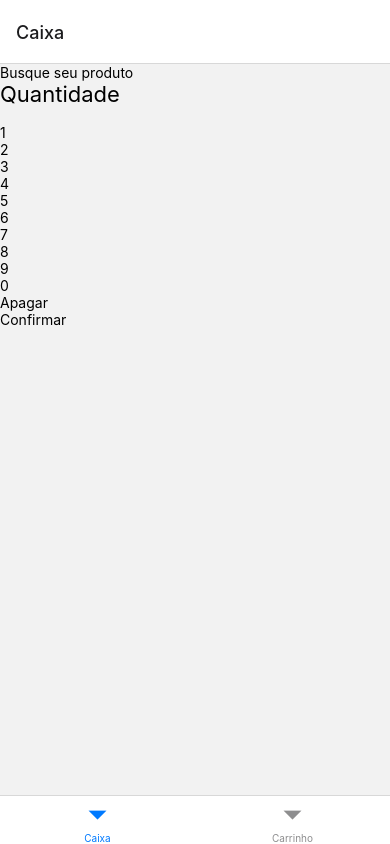
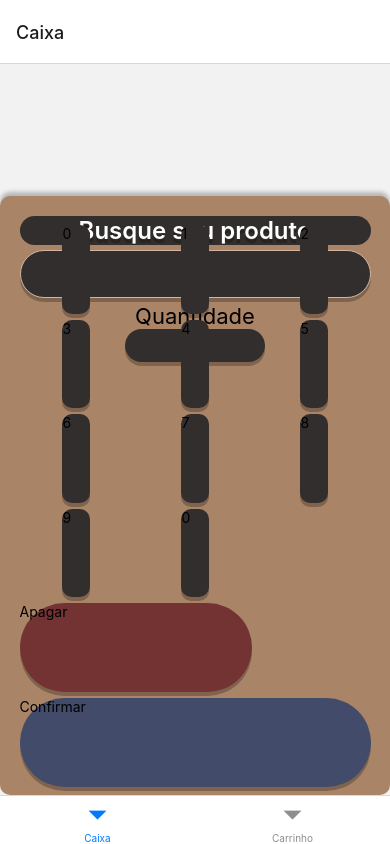
Before and after one commit to Willummp/NextPdv, a React Native app: screen /Caixa in a window 390 px wide. Built offline with nearby package versions, Linux system fonts and the light colour scheme.

Commit message:
Estilo importado do React ao React Native. Necessário Urgentemente de conserto.

```diff
--- a/components/Caixa.jsx
+++ b/components/Caixa.jsx
@@ -54,9 +54,6 @@ export default function EscreverCodigo() {
 
     /* Um FOR para criar os numeros que quer nas Teclas, para mais tarde, fazer um map */
     for (let i = 0; i <= 9; i++) {
-        if (i === 0) {
-            continue; // Pula a iteração se i for igual a 0.
-        }
         numeros.push(`${i}`);
     }
     numeros.push('0');
@@ -119,7 +116,7 @@ export default function EscreverCodigo() {
                         style={styles.teclas}
                         funcao={() => handleDigitarNumeros(item)}
                         numero={item}
-                        key={item}
+                        key={`tecla_${item}`} // Append a unique identifier to the key
                     />
                 ))}
                 <Teclas
@@ -139,36 +136,151 @@ export default function EscreverCodigo() {
 
 const styles = StyleSheet.create({
     caixa: {
-        // Estilos para o contêiner externo.
+        display: 'flex',
+        position: 'absolute',
+        flexDirection: 'column',
+        width: '100%',
+        paddingTop: 20,
+        borderRadius: 10,
+        backgroundColor: '#A98467',
+        shadowColor: 'rgba(0, 0, 0, 0.25)',
+        shadowOffset: {
+            width: 0,
+            height: -4,
+        },
+        shadowRadius: 4,
+        alignItems: 'center',
+        height: '82%', // Use a percentage or other valid unit in React Native.
+        maxHeight: '88%', // Use a percentage or other valid unit in React Native.
+        bottom: 0,
     },
     inputbox: {
-        // Estilos para o contêiner dos inputs.
+        display: 'flex',
+        flexDirection: 'column',
+        width: '100%',
+        alignItems: 'center',
+        height: '20%', // Use a percentage or other valid unit in React Native.
     },
     caixa_resul: {
-        // Estilos para o input de resultado.
+        backgroundColor: '#332E2E',
+        width: '90%', // Use a percentage or other valid unit in React Native.
+        height: 48,
+        borderRadius: 100,
+        marginBottom: 5,
+        textShadowColor: 'rgba(0, 0, 0, 0.25)',
+        textShadowOffset: {
+            width: 0,
+            height: 4,
+        },
+        textAlign: 'center',
+        fontWeight: '600',
+        fontSize: 24,
+        color: 'white',
     },
     caixa__codigo_value: {
-        // Estilos para o input de código.
+        display: 'flex',
+        width: '90%', // Use a percentage or other valid unit in React Native.
+        marginBottom: 5,
+        shadowColor: 'rgba(0, 0, 0, 0.25)',
+        shadowOffset: {
+            width: 0,
+            height: 4,
+        },
+        backgroundColor: '#332E2E',
+        height: 48,
+        borderRadius: 100,
+        justifyContent: 'center',
+        alignItems: 'center',
+        fontWeight: '800',
+        fontSize: 24,
+        color: 'white',
+    },
+    caixa__quant: {
+        fontWeight: '800',
+        width: '90%', // Use a percentage or other valid unit in React Native.
+        textAlign: 'center',
+        color: '#332E2E',
+        display: 'flex',
+        justifyContent: 'space-between',
+        alignItems: 'center',
+    },
+    caixa__quant_value: {
+        display: 'flex',
+        marginBottom: 5,
+        backgroundColor: '#332E2E',
+        width: '40%', // Use a percentage or other valid unit in React Native.
+        height: '4vh', // Use a percentage or other valid unit in React Native.
+        borderRadius: 100,
+        textAlign: 'center',
+        fontWeight: '800',
+        fontSize: 18,
+        color: 'white',
+        justifyContent: 'center',
+        alignItems: 'center',
+        shadowColor: 'rgba(0, 0, 0, 0.25)',
+        shadowOffset: {
+            width: 0,
+            height: 4,
+        },
+    },
+    teclado: {
+        display: 'grid',
+        position: 'absolute',
+        bottom: 0,
+        width: '90%', // Use a percentage or other valid unit in React Native.
+        gridTemplateColumns: 'repeat(3, 1fr)',
+        gap: 6,
+    },
+    teclas: {
+        height: '10.5vh',
+        width: '24%', // Use a percentage or other valid unit in React Native.
+        maxWidth: 100,
+        justifySelf: 'center',
+        borderRadius: 10,
+        backgroundColor: '#332E2E',
+        color: 'white',
+        fontSize: 24,
+        fontWeight: '800',
+        border: 'none',
+        shadowColor: 'rgba(0, 0, 0, 0.25)',
+        shadowOffset: {
+            width: 0,
+            height: 4,
+        },
+    },
+    teclas__apagar: {
+        height: '10.5vh',
+        gridColumn: 'span 2',
+        backgroundColor: '#733333',
+        color: 'white',
+        fontSize: 24,
+        fontWeight: '800',
+        border: 'none',
+        borderRadius: 100,
+        shadowColor: 'rgba(0, 0, 0, 0.25)',
+        shadowOffset: {
+            width: 0,
+            height: 4,
+        },
+    },
+    teclas__confirmar: {
+        height: '10.5vh',
+        gridColumn: 'span 3',
+        backgroundColor: '#424B6A',
+        borderRadius: 100,
+        color: 'white',
+        fontSize: 24,
+        fontWeight: '800',
+        width: '100%',
+        border: 'none',
+        marginBottom: '1vh', // Use a percentage or other valid unit in React Native.
+        shadowColor: 'rgba(0, 0, 0, 0.25)',
+        shadowOffset: {
+            width: 0,
+            height: 4,
+        },
     },
     borda_grossa: {
-        // Estilos para a borda grossa.
-    },
-    caixa__quant: {
-        // Estilos para o contêiner da quantidade.
-    },
-    caixa__quant_value: {
-        // Estilos para o input de quantidade.
-    },
-    teclado: {
-        // Estilos para o contêiner do teclado.
-    },
-    teclas: {
-        // Estilos para as teclas do teclado.
-    },
-    teclas__apagar: {
-        // Estilos para a tecla de apagar.
-    },
-    teclas__confirmar: {
-        // Estilos para a tecla de confirmar.
+        border: '1px solid #D0B6A2',
     },
 });
--- a/components/Carrinho.jsx
+++ b/components/Carrinho.jsx
@@ -102,29 +102,80 @@ function Carrinho() {
 
 const styles = StyleSheet.create({
     container_cart: {
-        // Estilos para o contêiner externo.
+        display: 'flex',
+        position: 'absolute',
+        flexDirection: 'column',
+        width: '100%',
+        paddingTop: 20,
+        borderRadius: 10,
+        backgroundColor: '#A98467',
+        alignItems: 'center',
+        height: '82%', // Use a percentage or other valid unit in React Native.
+        bottom: 0,
+        left: 0,
+        zIndex: 2,
+    },
+    hidden: {
+        display: 'none',
+    },
+    menu_cart: {
+        display: 'flex',
+        position: 'absolute',
+        bottom: 0,
+        flexDirection: 'column',
+        height: '20%', // Use a percentage or other valid unit in React Native.
+        justifyContent: 'space-evenly',
+        alignItems: 'center',
+        width: '100%',
     },
     test: {
-        // Estilos para o contêiner de lista de produtos.
-    },
-    menu_cart: {
-        // Estilos para o contêiner do menu do carrinho.
+        display: 'flex',
+        flexDirection: 'column',
+        alignItems: 'center',
+        scrollBehavior: 'smooth',
+        overflow: 'auto',
+        width: '90vw',
+        height: '60vh', // Use a percentage or other valid unit in React Native.
     },
     menu_total: {
-        // Estilos para o contêiner do total.
-    },
-    menu_total_rs: {
-        // Estilos para o texto do total.
+        display: 'flex',
+        justifyContent: 'space-around',
+        alignItems: 'center',
+        width: '92%',
+        height: '8vh', // Use a percentage or other valid unit in React Native.
+        backgroundColor: '#D0B6A2',
+        borderRadius: 100,
+        fontWeight: '800',
+        fontSize: 32,
+        shadowColor: 'rgba(0, 0, 0, 0.2)',
+        shadowOffset: {
+            width: 0,
+            height: 4,
+        },
     },
     menu_confirm: {
-        // Estilos para o contêiner de botões de confirmação.
+        display: 'flex',
+        justifyContent: 'space-between',
+        width: '92%',
+        height: '8vh', // Use a percentage or other valid unit in React Native.
+        border: 'none',
     },
-    menu_confirm_metodo: {
-        // Estilos para o botão do método de pagamento.
-    },
-    menu_confirm_finalizar: {
-        // Estilos para o botão de finalização.
+    btn_cart: {
+        backgroundColor: '#332E2E',
+        fontFamily: 'Open Sans',
+        fontSize: 20,
+        color: '#FFF9F4',
+        width: '48%', // Use a percentage or other valid unit in React Native.
+        fontWeight: '800',
+        borderRadius: 12,
+        border: 'none',
+        shadowColor: 'rgba(0, 0, 0, 0.2)',
+        shadowOffset: {
+            width: 0,
+            height: 4,
+        },
     },
 });
 
+// Não consegui por o webkit
 export default Carrinho;
--- a/components/Metodo.jsx
+++ b/components/Metodo.jsx
@@ -39,14 +39,48 @@ const styles = StyleSheet.create({
         // Estilos para o contêiner do overlay.
     },
     method_window: {
-        // Estilos para a janela de seleção do método de pagamento.
+        display: 'flex',
+        position: 'absolute',
+        flexDirection: 'column',
+        width: '100%',
+        paddingTop: 20,
+        borderRadius: 10,
+        backgroundColor: '#A98467',
+        alignItems: 'center',
+        left: 0,
+        zIndex: 2,
+        height: '82%', // Use a percentage or other valid unit in React Native.
+        maxHeight: '88%', // Use a percentage or other valid unit in React Native.
+        bottom: 0,
     },
     method_title: {
-        // Estilos para o título do método de pagamento.
+        fontSize: 32,
+        fontWeight: '800',
+        margin: 0,
+        marginBottom: 20,
+        color: '#332E2E',
     },
     method_payment: {
-        // Estilos para as opções de pagamento.
+        marginTop: 5,
+        backgroundColor: '#332E2E',
+        padding: 10,
+        width: '90%', // Use a percentage or other valid unit in React Native.
+        height: 32,
+        fontWeight: '800',
+        fontSize: 24,
+        color: 'white',
+        textAlign: 'right',
+        marginBottom: 5,
+        borderRadius: 100,
+        borderWidth: 0, // Use borderWidth instead of border:none in React Native.
+        lineHeight: 1.2,
+        shadowColor: 'rgba(0, 0, 0, 0.25)',
+        shadowOffset: {
+            width: 0,
+            height: 4,
+        },
     },
 });
 
+
 export default Metodo;
--- a/components/OpenCart.jsx
+++ b/components/OpenCart.jsx
@@ -29,10 +29,32 @@ function OpenCart() {
 const styles = StyleSheet.create({
     open_cart: {
         // Estilos para o contêiner do botão do carrinho.
+        display: 'flex',
+        width: '100%',
+        justifyContent: 'center',
+        alignItems: 'center',
+        height: '10vh', // Use a percentage or other valid unit in React Native.
+        borderRadius: 5,
     },
     open_cart_btn: {
         // Estilos para o botão do carrinho.
+        textDecorationLine: 'none',
+        color: '#332E2E',
+        lineHeight: 2.3,
+        fontWeight: '800',
+        backgroundColor: '#A98467',
+        padding: 5,
+        height: '4vh', // Use a percentage or other valid unit in React Native.
+        width: '50vw', // Use a percentage or other valid unit in React Native.
+        borderRadius: 100,
+        borderWidth: 0, // Use borderWidth instead of border:none in React Native.
+        shadowColor: 'rgba(0, 0, 0, 0.25)',
+        shadowOffset: {
+            width: 0,
+            height: 4,
+        },
     },
 });
 
+// O close não consegui pôr.
 export default OpenCart;
--- a/components/ProductCard.jsx
+++ b/components/ProductCard.jsx
@@ -29,25 +29,77 @@ function ProductCard({ product, onDelete }) {
 
 const styles = StyleSheet.create({
     card: {
-        // Estilos para o contêiner do cartão.
+        backgroundColor: '#332E2E',
+        color: '#FFF9F4',
+        borderRadius: 8,
+        padding: '4%',
+        marginBottom: 16,
+        width: '90%', // Use a percentage or other valid unit in React Native.
+        shadowColor: 'rgba(0, 0, 0, 0.5)',
+        shadowOffset: {
+            width: 0,
+            height: 6,
+        },
+        display: 'flex',
+        flexDirection: 'column',
+        position: 'relative',
+        alignSelf: 'center',
     },
     productName: {
-        // Estilos para o nome do produto.
+        fontSize: 16, // Font size is represented in pixels in React Native.
+        fontWeight: 'bold',
+        lineHeight: 16, // Use a number value for lineHeight in React Native.
+        marginBottom: 8,
     },
     deleteButton: {
-        // Estilos para o botão de exclusão.
+        backgroundColor: '#ce5858',
+        width: '10%', // Use a percentage or other valid unit in React Native.
+        height: '5%', // Use a percentage or other valid unit in React Native.
+        color: 'white',
+        borderRadius: 8,
+        paddingVertical: 4,
+        paddingHorizontal: 8,
+        cursor: 'pointer',
+        position: 'absolute',
+        top: 8,
+        right: 8,
+    },
+    info: {
+        display: 'flex',
+        justifyContent: 'space-between',
+        alignItems: 'center',
     },
     pricePerKg: {
-        // Estilos para o preço por kg ou unidade.
+        display: 'flex',
+        fontSize: 12, // Font size is represented in pixels in React Native.
+        fontWeight: 'bold',
+        color: '#d49764',
+        textAlign: 'right',
+        marginTop: '6%', // Use a percentage or other valid unit in React Native.
+        justifyContent: 'flex-end',
     },
-    info: {
-        // Estilos para o contêiner de informações.
+    pricePerUn: {
+        display: 'flex',
+        fontSize: 16, // Font size is represented in pixels in React Native.
+        fontWeight: 'bold',
+        color: '#d49764',
+        textAlign: 'right',
+        marginTop: '6%', // Use a percentage or other valid unit in React Native.
+        justifyContent: 'flex-end',
     },
     quantity: {
-        // Estilos para a quantidade.
+        fontSize: 14, // Font size is represented in pixels in React Native.
+        color: '#dfdfdf',
+        fontWeight: '800',
+        textAlign: 'left',
+        marginTop: 4,
+        justifyContent: 'flex-end',
     },
     price: {
-        // Estilos para o preço.
+        fontSize: 18, // Font size is represented in pixels in React Native.
+        color: '#FFF9F4',
+        fontWeight: 'bold',
+        textAlign: 'right',
     },
 });
 
```
